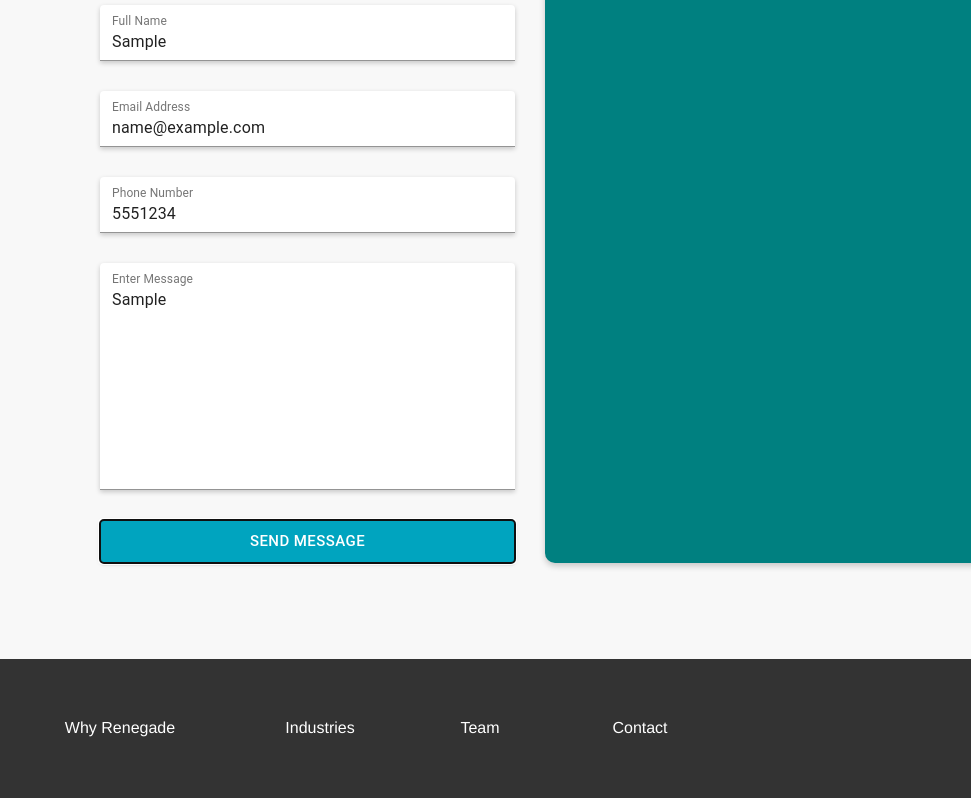
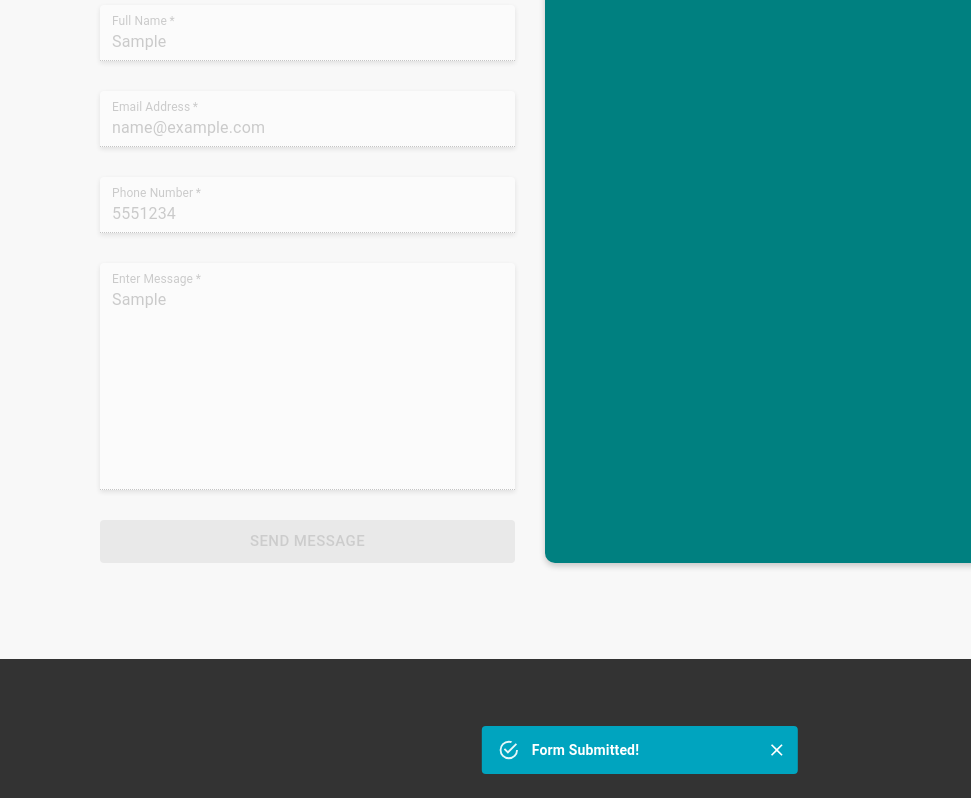
Before and after one commit to ntoporcov/renegade, a React app: page / in a window 1280 px wide. Both pictures are taken after typing "Sample", "name@example.com", "5551234", "Sample" into the empty fields and a click on the button "SEND MESSAGE". Shown: the part 2166-2964 px from the top of the page, 0-971 px from the left. Built offline with nearby package versions, Linux system fonts and the light colour scheme.

Commit message:
finished form behavior

```diff
--- a/package.json
+++ b/package.json
@@ -13,6 +13,7 @@
     "@fortawesome/pro-solid-svg-icons": "^5.15.1",
     "@fortawesome/react-fontawesome": "^0.1.12",
     "@material-ui/core": "^4.11.0",
+    "@material-ui/lab": "^4.0.0-alpha.57",
     "@testing-library/jest-dom": "^5.11.4",
     "@testing-library/react": "^11.1.0",
     "@testing-library/user-event": "^12.1.10",
--- a/public/index.html
+++ b/public/index.html
@@ -17,7 +17,6 @@
       manifest.json provides metadata used when your web app is installed on a
       user's mobile device or desktop. See https://developers.google.com/web/fundamentals/web-app-manifest/
     -->
-    <link rel="manifest" href="%PUBLIC_URL%/manifest.json" />
     <!--
       Notice the use of %PUBLIC_URL% in the tags above.
       It will be replaced with the URL of the `public` folder during the build.
@@ -49,9 +48,9 @@
       To create a production bundle, use `npm run build` or `yarn build`.
     -->
   <form name="contact" hidden netlify>
-    <input hidden type="text" name="fullName">
+    <input hidden type="text" name="name">
     <input hidden type="email" name="email">
-    <input hidden type="text" name="phoneNumber">
+    <input hidden type="text" name="phone">
     <textarea hidden type="text" name="message"></textarea>
   </form>
   </body>
--- a/src/components/common/footer.js
+++ b/src/components/common/footer.js
@@ -28,15 +28,15 @@ const Footer = () => {
 
     return (
         <Container fluid className={style.footer}>
-            <Row className={"pt-3 pb-3 justify-content-between align-items-center"}>
-                <Col>
-                    <Row className={"justify-content-center justify-content-md-start"}>
-                        <FooterLink href={"/about"} center={true} text={"Why Renegade"} colSize={3}/>
-                        <FooterLink href={"/industries"}   text={"Industries"}/>
-                        <FooterLink href={"/team"}         text={"Team"}/>
-                        <FooterLink href={"/contact"}      text={"Contact"}/>
-                    </Row>
-                </Col>
+            <Row className={"pt-3 pb-3 justify-content-end align-items-center"}>
+                {/*<Col>*/}
+                {/*    <Row className={"justify-content-center justify-content-md-start"}>*/}
+                {/*        <FooterLink href={"/about"} center={true} text={"Why Renegade"} colSize={3}/>*/}
+                {/*        <FooterLink href={"/industries"}   text={"Industries"}/>*/}
+                {/*        <FooterLink href={"/team"}         text={"Team"}/>*/}
+                {/*        <FooterLink href={"/contact"}      text={"Contact"}/>*/}
+                {/*    </Row>*/}
+                {/*</Col>*/}
                 <Col md={3}>
                     <img alt={"Renegade Resources logo"} src={whiteLogo}/>
                 </Col>
--- a/src/components/common/nav.js
+++ b/src/components/common/nav.js
@@ -39,13 +39,9 @@ const NavItem = (props) => {
     const style = useStyles()
 
     return (
-        <Nav.Item>
-            <Nav.Link>
-                <Link className={"nav-link "+style.navlink} to={props.href}>
-                    {props.text}
-                </Link>
-            </Nav.Link>
-        </Nav.Item>
+        <Link className={"nav-link "+style.navlink} to={props.href}>
+            {props.text}
+        </Link>
     )
 }
 
--- a/src/components/form/form.js
+++ b/src/components/form/form.js
@@ -1,16 +1,23 @@
-import React, {useState} from "react";
+import React, {useRef, useState} from "react";
 import {Col} from "react-bootstrap";
 import TextField from "@material-ui/core/TextField";
 import Button from "@material-ui/core/Button";
+import {Alert} from '@material-ui/lab';
+import {Snackbar} from "@material-ui/core";
 
 const FormCol = () => {
 
-    const [name, setName] = useState("")
-    const [email, setEmail] = useState("")
-    const [phone, setPhone] = useState("")
-    const [message, setMessage] = useState("")
+    const [name, setName] = useState(undefined)
+    const [email, setEmail] = useState(undefined)
+    const [phone, setPhone] = useState(undefined)
+    const [message, setMessage] = useState(undefined)
+    const [formSent,setFormSent] = useState(false)
+    const [toastOpen,setToastOpen] = useState(false)
 
-    const formData = {name,email,phone,message}
+    const formData = {name,email,phone:phone || "---",message}
+
+    const submitButton = useRef(null);
+
 
     const encode = (data) => {
         return Object.keys(data)
@@ -19,18 +26,40 @@ const FormCol = () => {
     }
 
     const submitForm = (params) => {
+
+        for(let input of Object.keys(params)){
+
+            switch (input){
+                //look for false conditions
+
+                case 'email':
+                    const emailRegex = /^[a-zA-Z0-9.!#$%&'*+/=?^_`{|}~-]+@[a-zA-Z0-9-]+(?:\.[a-zA-Z0-9-]+)*$/;
+                    if(!emailRegex.test(formData[input])){
+                        return;
+                    }
+                    break;
+                default:
+                    if(!formData[input]){
+                        return;
+                    }
+            }
+
+        }
         fetch("/", {
             method: "POST",
             headers: { "Content-Type": "application/x-www-form-urlencoded" },
             body: encode({ "form-name": "contact", ...formData })
         })
-            .then(() => alert("Success!"))
+            .then(() => {
+                setFormSent(true);
+                setToastOpen(true)
+            })
             .catch(error => alert(error));
     }
 
     return (
         <Col>
-            <form name={"contact"} method={"POST"}>
+            <form name={"contact"} method={"POST"} onSubmit={(event => event.preventDefault())}>
                 <h2 className={"pb-4"}><span>Contact Us</span></h2>
                 <TextField
                     type={"text"}
@@ -39,6 +68,8 @@ const FormCol = () => {
                     label={"Full Name"}
                     name={"name"}
                     fullWidth={true}
+                    required={true}
+                    disabled={formSent}
                     onChange={(change)=>setName(change.target.value)}
                 />
                 <TextField
@@ -48,6 +79,8 @@ const FormCol = () => {
                     label={"Email Address"}
                     name={"email"}
                     fullWidth={true}
+                    required={true}
+                    disabled={formSent}
                     onChange={(change)=>setEmail(change.target.value)}
                 />
                 <TextField
@@ -57,6 +90,8 @@ const FormCol = () => {
                     label={"Phone Number"}
                     name={"phone"}
                     fullWidth={true}
+                    required={true}
+                    disabled={formSent}
                     onChange={(change)=>setPhone(change.target.value)}
                 />
                 <TextField
@@ -68,6 +103,8 @@ const FormCol = () => {
                     label={"Enter Message"}
                     name={"message"}
                     fullWidth={true}
+                    required={true}
+                    disabled={formSent}
                     onChange={(change)=>setMessage(change.target.value)}
                 />
                 <Button
@@ -76,16 +113,29 @@ const FormCol = () => {
                     color={"primary"}
                     size={"large"}
                     type={"submit"}
-                    onClick={(event) => {
-                        event.preventDefault();
+                    disabled={formSent}
+                    onClick={() => {
                         submitForm(formData);
                     }}
+                    ref={submitButton}
                 >
                 Send Message
                 </Button>
             </form>
+            <Snackbar
+                open={toastOpen}
+                children={
+                    <Alert
+                        color={"orange"}
+                        severity={"success"}
+                        variant={"filled"}
+                        onClose={() => setToastOpen(false)}
+                    >
+                        Form Submitted!{"\u00A0".repeat(30)}
+                    </Alert>}
+            />
         </Col>
     )
-}
+};
 
 export default FormCol;
--- a/src/index.css
+++ b/src/index.css
@@ -129,3 +129,13 @@ p{
     font-size: 14px;
   }
 }
+
+.Mui-disabled{
+  opacity: .5;
+}
+
+.MuiPaper-root{
+  background-color: var(--teal) !important;
+  color: white !important;
+  font-weight: bold !important;
+}
```
Also changed, not shown: 2 other files.
